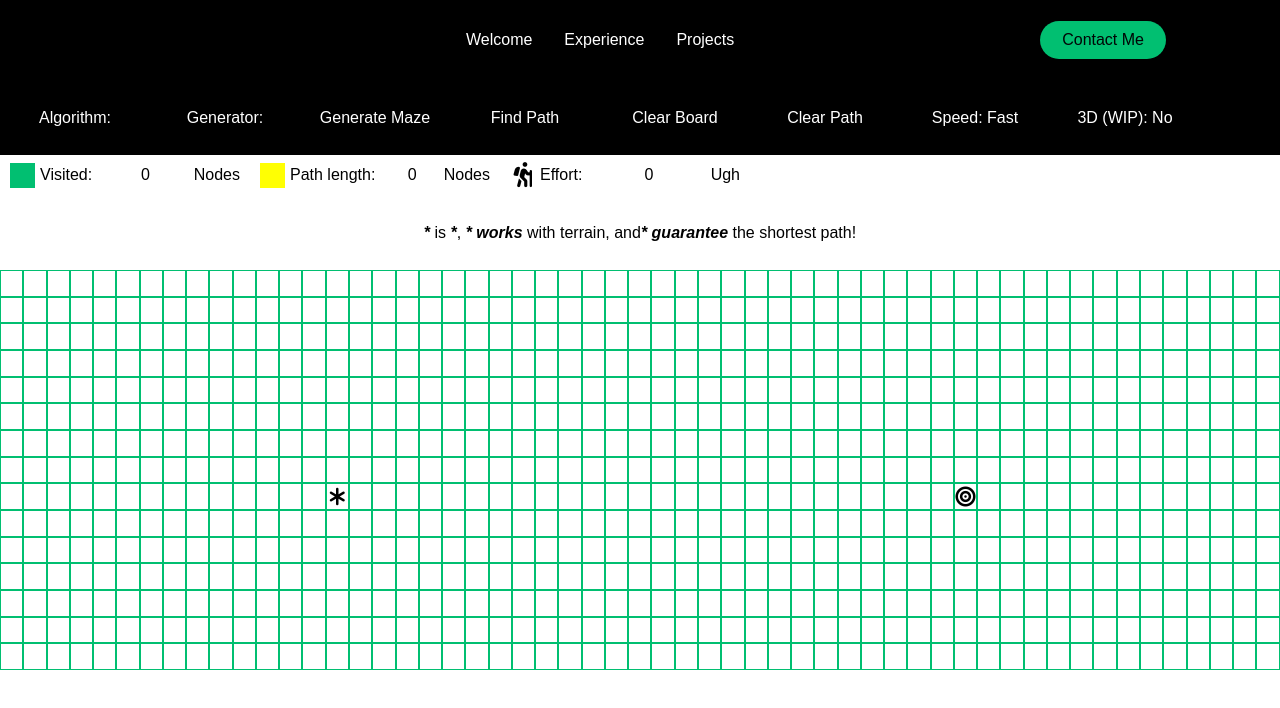
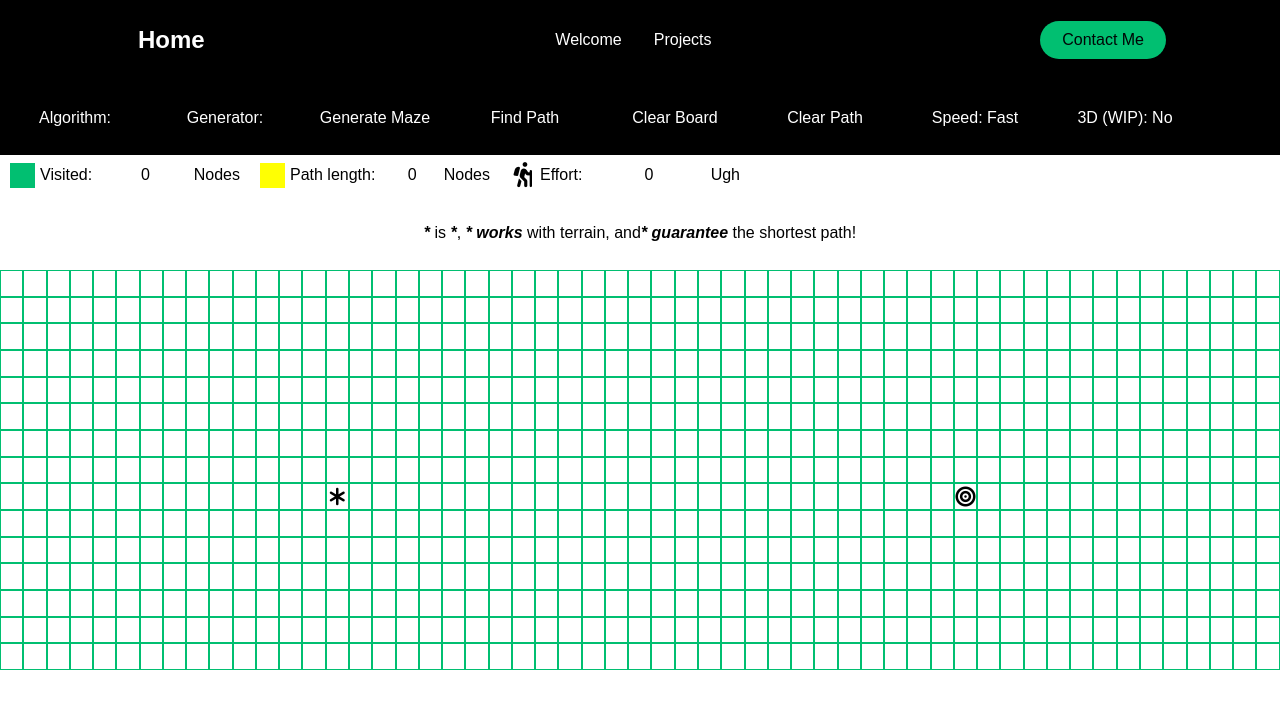
Before and after one commit to haidarhalim134/portfolio-website, a React (Create React App) app: page /maze in a window 1280 px wide. Shown: the top 708 px of the page. Built offline with nearby package versions, Linux system fonts and the light colour scheme; a web font is replaced by a local one.

Commit message:
fixed links

```diff
--- a/package.json
+++ b/package.json
@@ -11,6 +11,7 @@
     "react-dom": "^17.0.2",
     "react-icons": "^4.2.0",
     "react-router-dom": "^5.2.0",
+    "react-router-hash-link": "^2.4.3",
     "react-scripts": "4.0.3",
     "react-scroll": "^1.8.3",
     "styled-components": "^5.3.0",
--- a/src/components/Navbar/NavbarElements.js
+++ b/src/components/Navbar/NavbarElements.js
@@ -1,6 +1,8 @@
 import styled from 'styled-components'
 import { Link as LinkR } from 'react-router-dom'
 import { Link as LinkS} from 'react-scroll'
+import { HashLink as LinkH } from 'react-router-hash-link'
+
 
 export const Nav = styled.nav`
     background: #000;
@@ -80,11 +82,29 @@ export const NavLinks = styled(LinkS)`
     padding: 0 1rem;
     height: 100%;
     cursor: pointer;
+    border-color: #01bf71;
 
     &.active {
         border-bottom: 3px solid #01bf71;
+        transition: border 0.1s ease-in-out;
     }
 `
+
+export const NavLinksTo = styled(LinkH)`
+  color: #fff;
+  display: flex;
+  align-items: center;
+  text-decoration: none;
+  padding: 0 1rem;
+  height: 100%;
+  cursor: pointer;
+  border-color: #01bf71;
+
+  &.active {
+    border-bottom: 3px solid #01bf71;
+    transition: border 0.1s ease-in-out;
+  }
+`;
 
 export const NavBtn = styled.nav`
     display: flex;
--- a/src/components/Navbar/index.js
+++ b/src/components/Navbar/index.js
@@ -1,35 +1,78 @@
 import React from 'react'
 import { FaBars } from 'react-icons/fa'
-import { Nav,NavbarContainer,NavLogo,MobileIcon,NavMenu,NavItem,NavLinks,NavBtn,NavBtnLink } from './NavbarElements.js'
+import { Nav,NavbarContainer,NavLogo,MobileIcon,NavMenu,NavItem,NavLinks,NavLinksTo,NavBtn,NavBtnLink } from './NavbarElements.js'
 
-const Navbar = ({ toggle }) => {
+const Navbar = ({ toggle,homePage }) => {
     return (
       <>
         <Nav>
           <NavbarContainer>
-                    <NavLogo to='/'>
-                    </NavLogo>
+            <NavLogo to="/">Home</NavLogo>
             <MobileIcon>
-                        <FaBars onClick={toggle}/>
+              <FaBars onClick={toggle} />
             </MobileIcon>
+            {homePage ? (
               <NavMenu>
                 <NavItem>
-                            <NavLinks to='Welcome'>Welcome</NavLinks>
+                  <NavLinks
+                    to="welcome"
+                    smooth={true}
+                    duration={500}
+                    spy={true}
+                    exact="true"
+                    offset={-80}
+                  >
+                    Welcome
+                  </NavLinks>
                 </NavItem>
                 <NavItem>
-                            <NavLinks to='Experience'>Experience</NavLinks>
+                  <NavLinks
+                    to="projects"
+                    smooth={true}
+                    duration={500}
+                    spy={true}
+                    exact="true"
+                    offset={-80}
+                  >
+                    Projects
+                  </NavLinks>
+                </NavItem>
+              </NavMenu>
+            ) : (
+              <NavMenu>
+                <NavItem>
+                  <NavLinksTo
+                    to="/#welcome"
+                    smooth={true}
+                    duration={500}
+                    spy={true}
+                    exact="true"
+                    offset={-80}
+                  >
+                    Welcome
+                  </NavLinksTo>
                 </NavItem>
                 <NavItem>
-                            <NavLinks to='Projects'>Projects</NavLinks>
+                  <NavLinksTo
+                    to="/#projects"
+                    smooth={true}
+                    duration={500}
+                    spy={true}
+                    exact="true"
+                    offset={-80}
+                  >
+                    Projects
+                  </NavLinksTo>
                 </NavItem>
               </NavMenu>
+            )}
             <NavBtn>
-                        <NavBtnLink to='/contact-me'>Contact Me</NavBtnLink>
+              <NavBtnLink to="/contact-me">Contact Me</NavBtnLink>
             </NavBtn>
           </NavbarContainer>
         </Nav>
       </>
-    )
+    );
 }
 
 export default Navbar
--- a/src/components/ProjectSection/index.js
+++ b/src/components/ProjectSection/index.js
@@ -29,17 +29,13 @@ function ProjectsSection() {
     }
 
     return (
-        <>
-            <ProjectContainer>
-                <TitleWrap>
-                    <Title>
-                        Projects
-                    </Title>
-                </TitleWrap>
-                <Slider contents={Projects} darken={true}/>
-            </ProjectContainer>
-        </>
-    )
+      <ProjectContainer id='projects'>
+        <TitleWrap>
+          <Title>Projects</Title>
+        </TitleWrap>
+        <Slider contents={Projects} darken={true} />
+      </ProjectContainer>
+    );
 }
 
 export default ProjectsSection
--- a/src/components/Sidebar/SidebarElements.js
+++ b/src/components/Sidebar/SidebarElements.js
@@ -2,6 +2,7 @@ import styled from 'styled-components'
 import { FaTimes } from 'react-icons/fa'
 import { Link as LinkR } from 'react-router-dom'
 import { Link as LinkS} from 'react-scroll'
+import { HashLink as LinkH } from "react-router-hash-link";
 
 export const SidebarContainer = styled.aside`
     position: fixed;
@@ -65,6 +66,23 @@ export const SidebarLink = styled(LinkS)`
     }
 `
 
+export const SidebarLinkTo = styled(LinkH)`
+  display: flex;
+  align-items: center;
+  justify-content: center;
+  font-size: 1.5rem;
+  text-decoration: none;
+  list-style: none;
+  transition: 0.2s ease-in-out;
+  color: #fff;
+  cursor: pointer;
+
+  &:hover {
+    color: #01bf71;
+    transition: 0.2s ease-in-out;
+  }
+`;
+
 export const SideBtnWrap = styled.div`
     display: flex;
     justify-content: center;
--- a/src/components/Sidebar/index.js
+++ b/src/components/Sidebar/index.js
@@ -1,31 +1,63 @@
 import React from 'react'
-import { SidebarContainer,Icon,CloseIcon,SidebarWrapper,SidebarMenu,SidebarLink,SideBtnWrap,SidebarRoute } from './SidebarElements.js'
-function Sidebar({ isOpen,toggle,remove }) {
+import {
+  SidebarContainer,
+  Icon,
+  CloseIcon,
+  SidebarWrapper,
+  SidebarMenu,
+  SidebarLink,
+  SidebarLinkTo,
+  SideBtnWrap,
+  SidebarRoute,
+} from "./SidebarElements.js";
+function Sidebar({ isOpen,toggle,remove,homePage }) {
     return (
       <SidebarContainer onClick={toggle} remove={remove} isOpen={isOpen}>
         <Icon onClick={toggle}>
           <CloseIcon />
         </Icon>
         <SidebarWrapper>
+          {homePage ? (
             <SidebarMenu>
-                    <SidebarLink to='about' onClick={toggle}>
+              <SidebarLink
+                smooth={true}
+                duration={500}
+                spy={true}
+                exact="true"
+                offset={-80}
+                to="welcome"
+                onClick={toggle}
+              >
                 Welcome
               </SidebarLink>
-                    <SidebarLink to='Experience' onClick={toggle}>
-                        Experience
-                    </SidebarLink>
-                    <SidebarLink to='Projects' onClick={toggle}>
+              <SidebarLink
+                smooth={true}
+                duration={500}
+                spy={true}
+                exact="true"
+                offset={-80}
+                to="projects"
+                onClick={toggle}
+              >
                 Projects
               </SidebarLink>
             </SidebarMenu>
+          ) : (
+            <SidebarMenu>
+              <SidebarLinkTo to="/#welcome" onClick={toggle}>
+                Welcome
+              </SidebarLinkTo>
+              <SidebarLinkTo to="/#projects" onClick={toggle}>
+                Projects
+              </SidebarLinkTo>
+            </SidebarMenu>
+          )}
           <SideBtnWrap>
-                    <SidebarRoute to='/contact-me'>
-                        Contact Me
-                    </SidebarRoute>
+            <SidebarRoute to="/contact-me">Contact Me</SidebarRoute>
           </SideBtnWrap>
         </SidebarWrapper>
       </SidebarContainer>
-    )
+    );
 }
 
 export default Sidebar
--- a/src/pages/index.js
+++ b/src/pages/index.js
@@ -13,13 +13,13 @@ function Home() {
     }
 
     return (
-        <>
-            <Sidebar isOpen={isOpen} toggle={toggle}/>
-            <Navbar toggle={toggle}/>
-            <HeroSection />
-            <ProjectSection />
-        </>
-    )
+      <>
+        <Sidebar isOpen={isOpen} toggle={toggle} homePage={true} />
+        <Navbar toggle={toggle} homePage={true} />
+        <HeroSection id="welcome" />
+        <ProjectSection id="projects" />
+      </>
+    );
 }
 
 export default Home
```
Also changed, not shown: 1 other file (tests, documents, lock files or other folders). Lines whose indentation alone changed are shown as unchanged.
